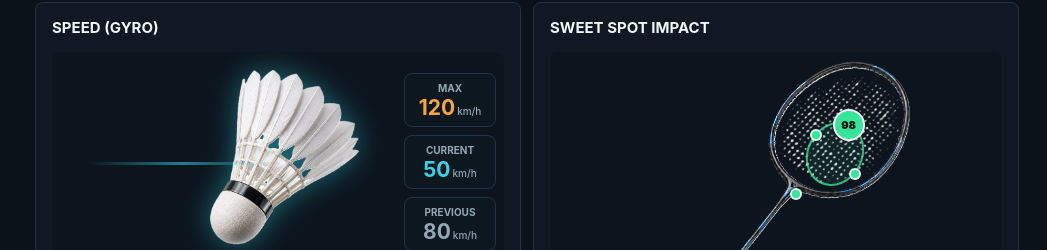
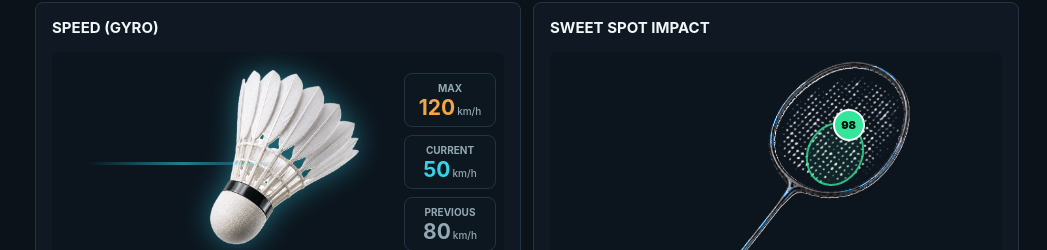
Before and after one commit to Anuwry/level2_hack3_dashboard, a React (Vite) app: page / in a window 1280 px wide. Shown: the part 915-1165 px from the top of the page, without its empty margins (233-1280 px from the left). Built offline with nearby package versions, Linux system fonts and the light colour scheme.

Commit message:
Show one sweet spot impact point

```diff
--- a/src/App.jsx
+++ b/src/App.jsx
@@ -90,9 +90,6 @@ const gyroStats = [
 
 const sweetSpotHits = [
   { id: 1, x: 72, y: 22, score: 98, current: true },
-  { id: 2, x: 62, y: 25, score: 86 },
-  { id: 3, x: 74, y: 37, score: 82 },
-  { id: 4, x: 56, y: 43, score: 68 },
 ]
 
 function Sidebar() {
```
